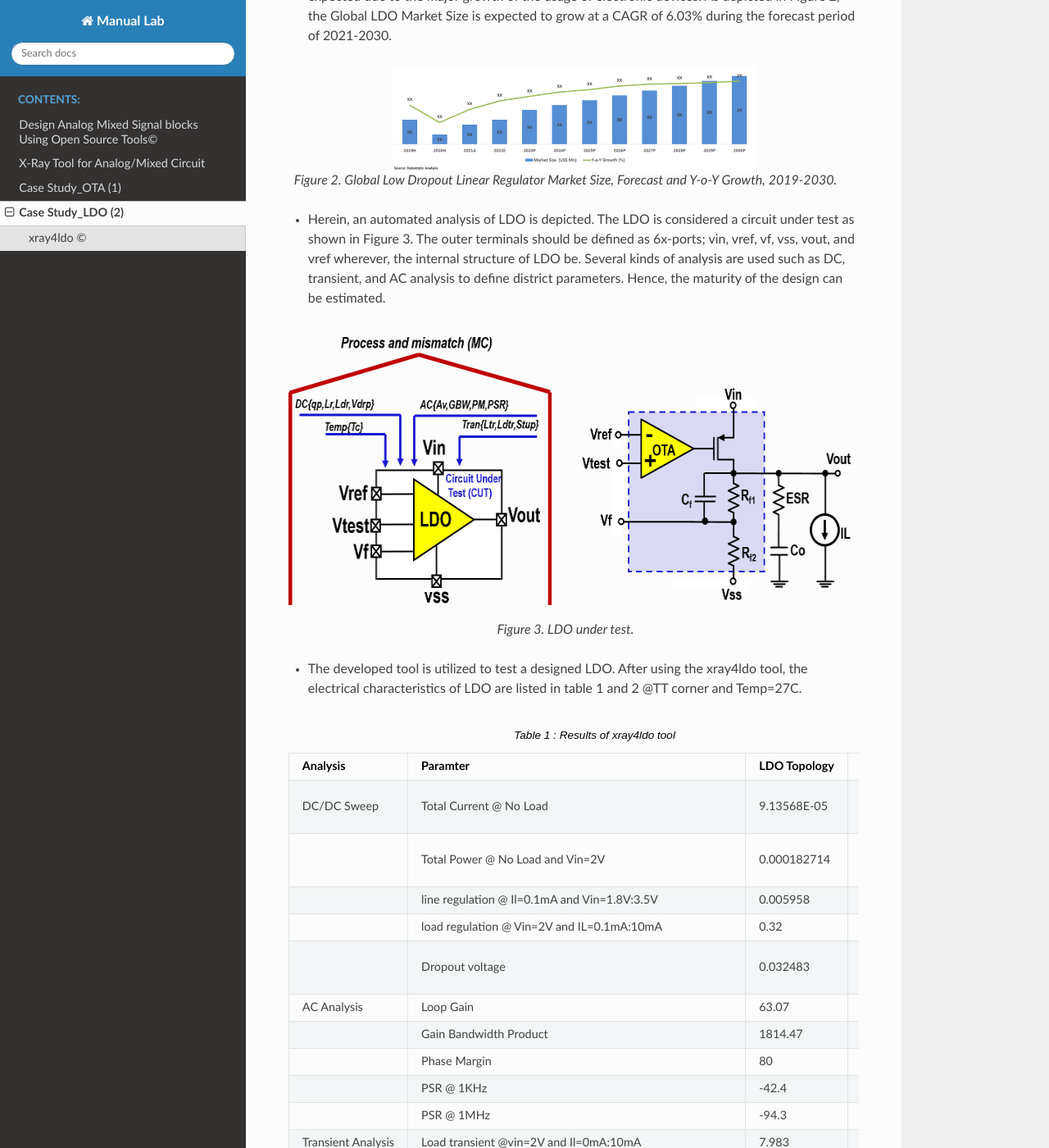
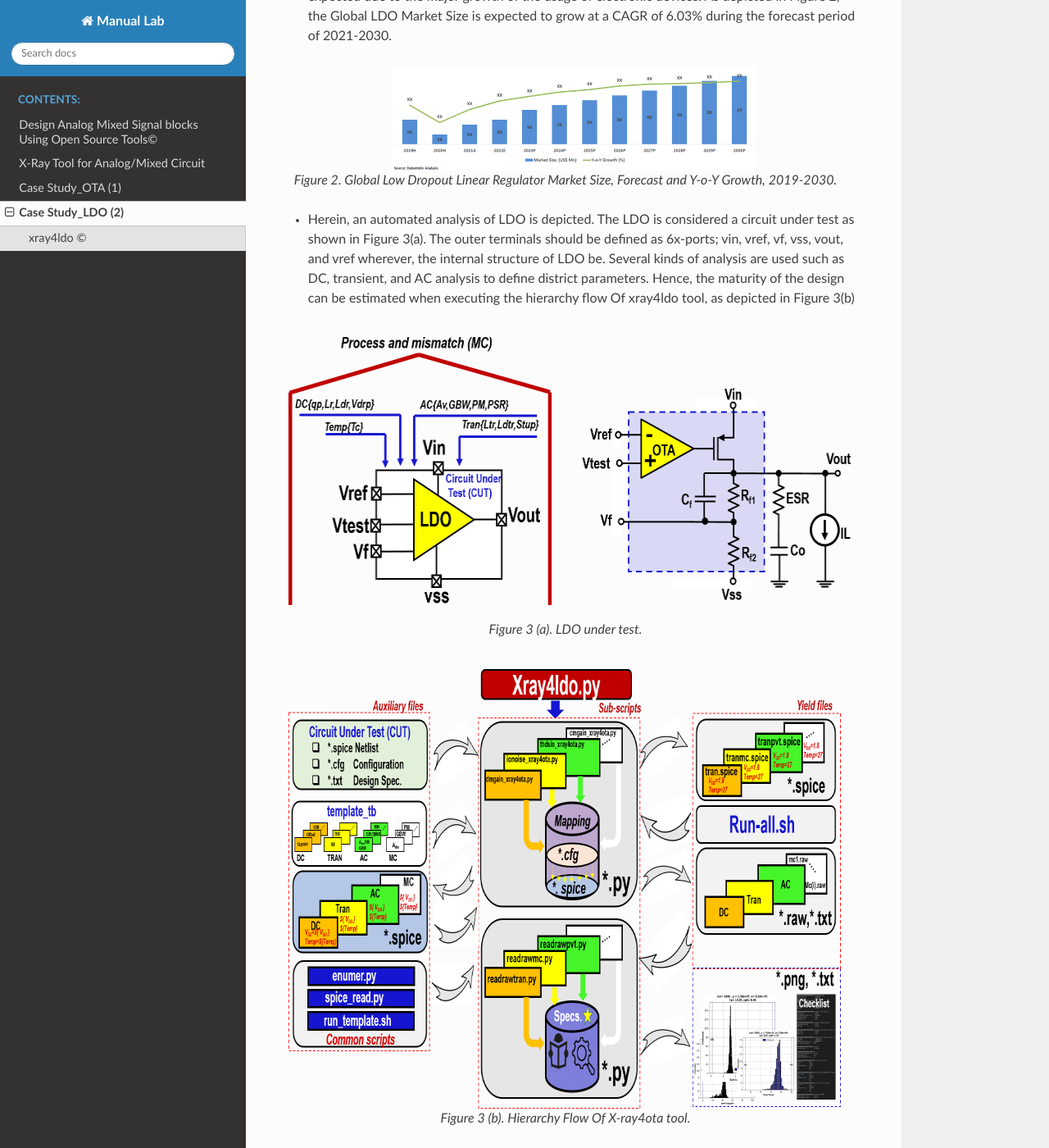
Before and after one commit to Ahmedredamohamed2022/Manual_Lab, a Sphinx documentation site: the page built from docs/source/xray4ldo.rst, in a window 1280 px wide and 1400 px high, scrolled down 1028 px. Shown: the whole window at 82% size. Built offline with Sphinx 7.4.7 and the Read the Docs theme 2.0.0, drawn with Linux system fonts in a browser that asks for light colours.

Commit message:
Update xray4ldo.rst

```diff
--- a/docs/source/xray4ldo.rst
+++ b/docs/source/xray4ldo.rst
@@ -27,15 +27,19 @@ xray4ldo ©
    *Figure 2. Global Low Dropout Linear Regulator Market Size, Forecast and Y-o-Y Growth, 2019-2030.*
 
 
-* Herein, an automated analysis of LDO is depicted. The  LDO is considered a  circuit under test as shown in Figure 3. The outer terminals should be defined as 6x-ports; vin, vref, vf, vss, vout, and vref wherever, the internal structure of LDO be.  Several kinds of analysis are used such as DC, transient, and AC analysis to define district parameters. Hence, the maturity of the design can be estimated.
+* Herein, an automated analysis of LDO is depicted. The  LDO is considered a  circuit under test as shown in Figure 3(a). The outer terminals should be defined as 6x-ports; vin, vref, vf, vss, vout, and vref wherever, the internal structure of LDO be.  Several kinds of analysis are used such as DC, transient, and AC analysis to define district parameters. Hence, the maturity of the design can be estimated when executing the hierarchy flow Of xray4ldo tool, as depicted in Figure 3(b)
 
 .. figure:: /images/fig3ldo.png
    :scale: 50%
    :align: center
 
-   *Figure 3. LDO under test.*
+   *Figure 3 (a). LDO under test.*
 
+.. figure:: /images/ldo3.png
+   :scale: 50%
+   :align: center
 
+   *Figure 3 (b). Hierarchy Flow Of X-ray4ota tool.*
 
 * The developed tool is utilized to test a  designed LDO. After using the xray4ldo tool, the electrical characteristics of LDO are listed in table 1 and 2 @TT corner and Temp=27C.
 
```
